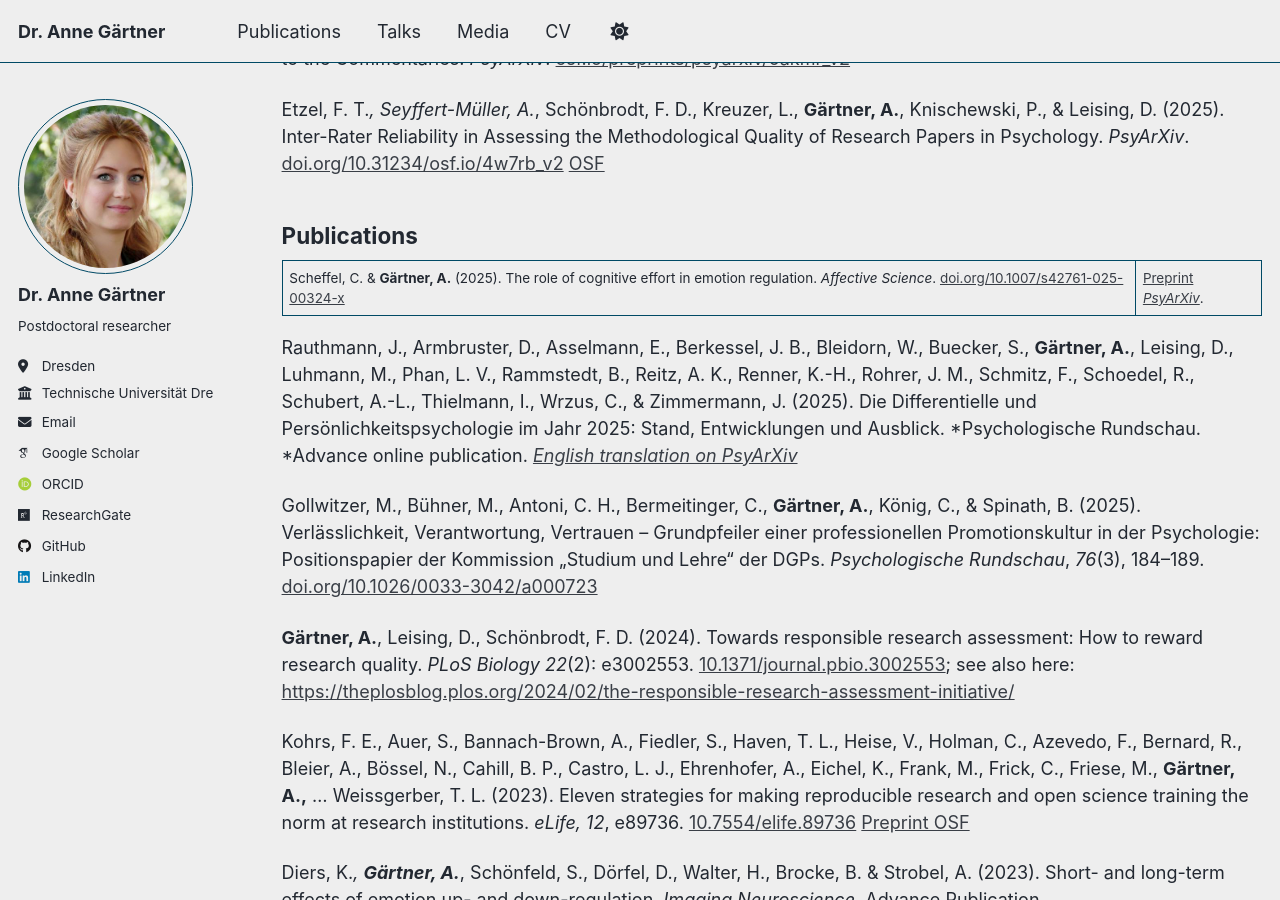
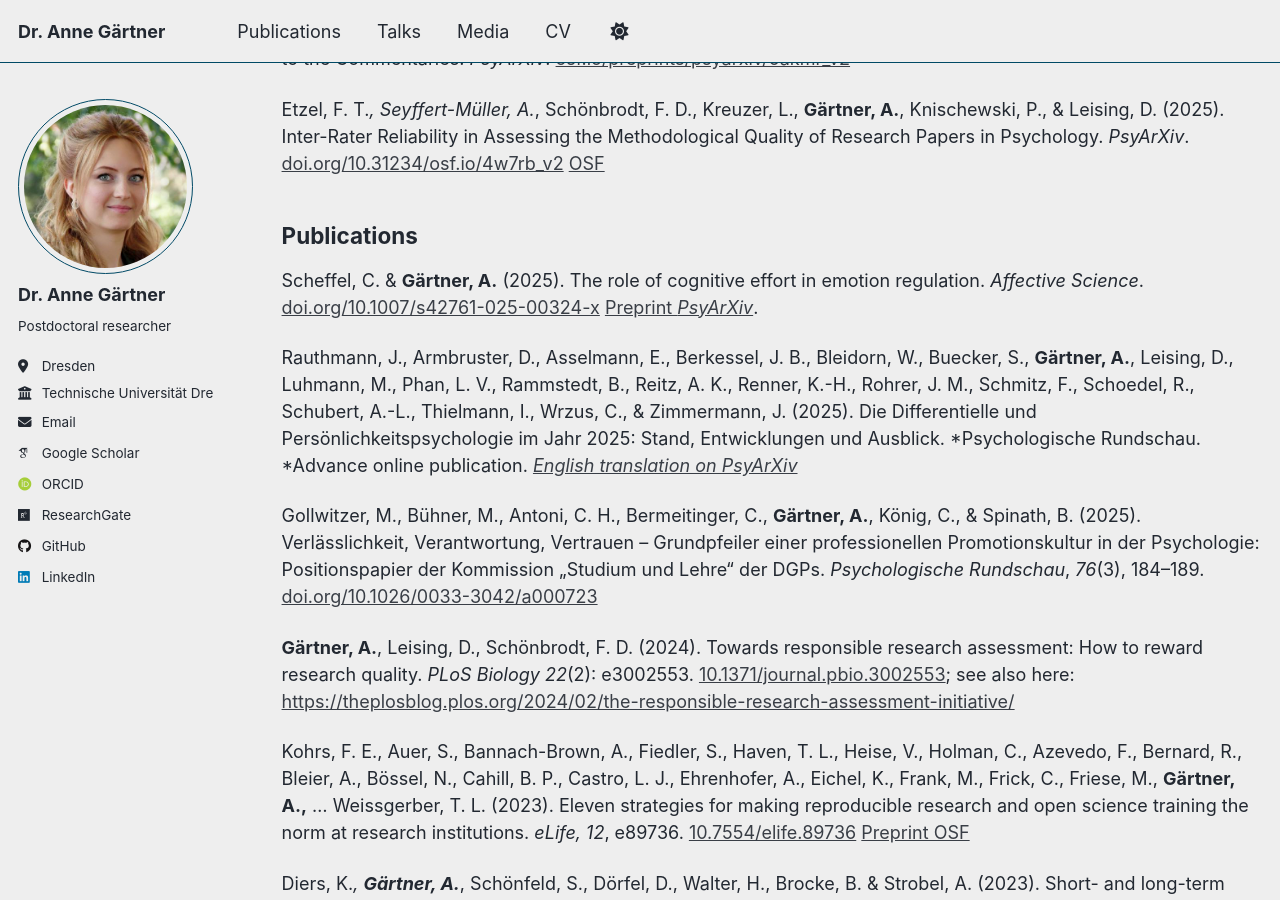
Before and after one commit to angaertner/angaertner.github.io, a Jekyll site: the page built from _pages/publications.md, in a window 1280 px wide and 900 px high, scrolled down 870 px. Built offline with Jekyll 4.4.1, drawn with Linux system fonts in a browser that asks for light colours; some web fonts are replaced; a script that is not in the unit is left out.

```diff
--- a/_pages/publications.md
+++ b/_pages/publications.md
@@ -13,7 +13,7 @@ author_profile: true
 
 König, L. M., **Gärtner, A.**, Slack, H. R., Dhakal, S., Adetula, A., Dougherty, M. R., & Corral-Frías, N. S. (2025). How to bolster employability through open science. *PsyArXiv*. [doi.org/10.31219/osf.io/zgfkd_v1](https://doi.org/10.31219/osf.io/zgfkd_v1)
 
-**Gärtner, A**.*, Scheffel, C.*, Schweikert, T., & Dörfel, D. (2025). The FlexER-Scale: A new Self-report Measure of Individual Differences in Emotion Regulation Flexibility. *PsyArXiv.* [doi.org/10.31234/osf.io/hprbz_v3](https://doi.org/10.31234/osf.io/hprbz_v3) [OSF](https://osf.io/fghr8/files/osfstorage)
+**Gärtner, A**.*, Scheffel, C.*, Schweikert, T., & Dörfel, D. (2025). The FlexER-Scale: A new Self-report Measure of Individual Differences in Emotion Regulation Flexibility. *PsyArXiv.* [doi.org/10.31234/osf.io/hprbz_v3](https://doi.org/10.31234/osf.io/hprbz_v3)   [OSF](https://osf.io/fghr8/files/osfstorage)
 
 Sicorello, M., Zaehringer, J., Paschke, L., Steimke, R., Stelzel, C., Gianaros, P. J., LaBar, K. S., Graner, J. L., Kim, S. H., Wessa, M., Sandner, M., Weinmar, F., Derntl, B., Kraynak, T. E., Huneke, N. T. M., Fagan, H., Kohn, N., Fernandez, G., Yan, L., Marin-Morales, A., Verdejo-Roman, J., Steward, T., Harrison, B. J., Davey, C. G., Dorfel, D., Walter, H., Neta, M., Pierce, J., Stolz, D. S., Kissler, J., Benzait, A., Erk, S., Berboth, S., van Reekum, C. M., Tupitsa, E., Mulej Bratec, S., Sorg, C., Muller-Pinzler, L., Sokolowski, A., Dragan, W. L., Folkierska-Zukowska, M., Jentsch, V. L., Merz, C. J., Scheffel, C., Diers, K., Nashiro, K., Heinke, S., Min, J., Mather, M., **Gärtner, A.**, McRae, K., Powers, J. P., Doren, N., Maier, S. U., Nebe, S., Dziobek, I., Gaebler, M., Daniels, J. K., Burghardt, M., Schmidt, S. N. L., Hofhansel, L., Habel, U., & Morawetz, C. (2025). The elusive neural signature of emotion regulation capabilities: Evidence from a large-scale consortium.* bioRxiv. *[https://doi.org/10.1101/2025.08.18.670843](https://doi.org/10.1101/2025.08.18.670843)
 
@@ -27,7 +27,7 @@ Etzel, F. T.*, Seyffert-Müller, A.*, Schönbrodt, F. D., Kreuzer, L., **Gärtne
 
 ## Publications
 
-Scheffel, C. & **Gärtner, A.** (2025). The role of cognitive effort in emotion regulation. *Affective Science*. [doi.org/10.1007/s42761-025-00324-x](https://doi.org/10.1007/s42761-025-00324-x) | [Preprint *PsyArXiv*](https://doi.org/10.31234/osf.io/eg9fm).
+Scheffel, C. & **Gärtner, A.** (2025). The role of cognitive effort in emotion regulation. *Affective Science*. [doi.org/10.1007/s42761-025-00324-x](https://doi.org/10.1007/s42761-025-00324-x) [Preprint *PsyArXiv*](https://doi.org/10.31234/osf.io/eg9fm).
 
 Rauthmann, J., Armbruster, D., Asselmann, E., Berkessel, J. B., Bleidorn, W., Buecker, S., **Gärtner, A.**, Leising, D., Luhmann, M., Phan, L. V., Rammstedt, B., Reitz, A. K., Renner, K.-H., Rohrer, J. M., Schmitz, F., Schoedel, R., Schubert, A.-L., Thielmann, I., Wrzus, C., & Zimmermann, J. (2025). Die Differentielle und Persönlichkeitspsychologie im Jahr 2025: Stand, Entwicklungen und Ausblick. *Psychologische Rundschau. *Advance online publication. [*English translation on PsyArXiv*](https://osf.io/preprints/psyarxiv/2597u_v1)
 
```
